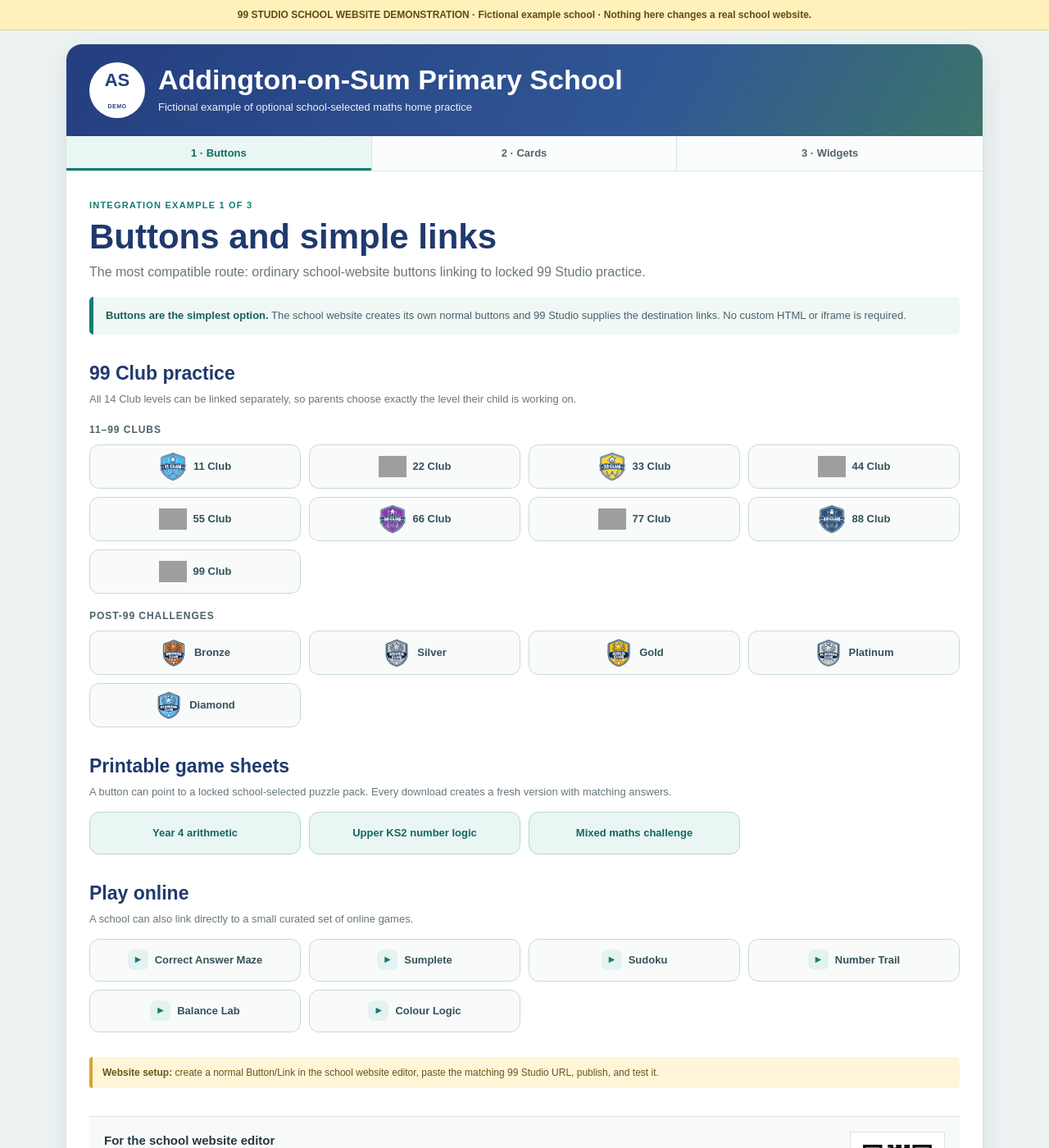
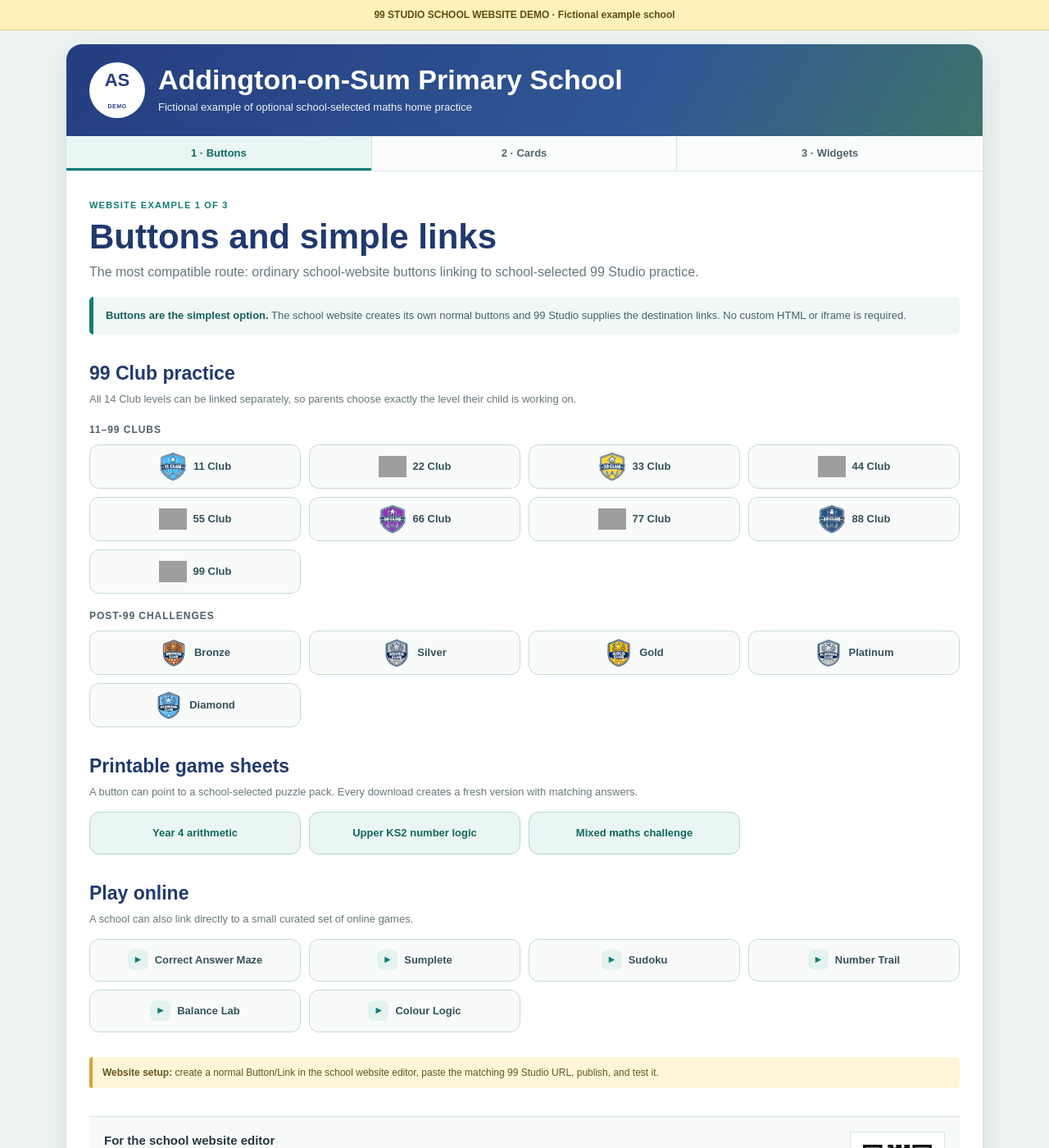
Before and after one commit to techtinkerclub/99club, a Jekyll site: the page built from _pages/school-website-demo.html, in a window 1280 px wide and 1400 px high. Shown: the whole window at 82% size. Built offline with Jekyll 4.4.1, drawn with Linux system fonts in a browser that asks for light colours; some of the changed text lies outside the part shown; grey boxes are pictures that could not be loaded.

Commit message:
Simplify school demo wording

```diff
--- a/_pages/school-website-demo.html
+++ b/_pages/school-website-demo.html
@@ -14,7 +14,7 @@ sitemap: true
 <link rel="stylesheet" href="/assets/99club/school-demo.css?v=2">
 </head>
 <body>
-<div class="demo-banner">99 STUDIO SCHOOL WEBSITE DEMONSTRATION · Fictional example school · Nothing here changes a real school website.</div>
+<div class="demo-banner">99 STUDIO SCHOOL WEBSITE DEMO · Fictional example school</div>
 <div class="demo-shell">
   <header class="demo-school-head">
     <div class="demo-school-mark" aria-label="Fictional demonstration school mark">AS<small>DEMO</small></div>
@@ -29,9 +29,9 @@ sitemap: true
 
   <main class="demo-page">
     <section class="demo-tab-panel" id="demo-panel-buttons" data-demo-panel="buttons" role="tabpanel" aria-labelledby="demo-tab-buttons">
-      <span class="demo-kicker">Integration example 1 of 3</span>
+      <span class="demo-kicker">Website example 1 of 3</span>
       <h2 class="demo-title">Buttons and simple links</h2>
-      <p class="demo-lead">The most compatible route: ordinary school-website buttons linking to locked 99 Studio practice.</p>
+      <p class="demo-lead">The most compatible route: ordinary school-website buttons linking to school-selected 99 Studio practice.</p>
       <div class="demo-method-note"><strong>Buttons are the simplest option.</strong> The school website creates its own normal buttons and 99 Studio supplies the destination links. No custom HTML or iframe is required.</div>
 
       <section class="demo-section">
@@ -45,7 +45,7 @@ sitemap: true
 
       <section class="demo-section">
         <h2>Printable game sheets</h2>
-        <p>A button can point to a locked school-selected puzzle pack. Every download creates a fresh version with matching answers.</p>
+        <p>A button can point to a school-selected puzzle pack. Every download creates a fresh version with matching answers.</p>
         <div class="demo-button-grid" id="demo-pack-buttons"></div>
       </section>
 
@@ -59,7 +59,7 @@ sitemap: true
     </section>
 
     <section class="demo-tab-panel" id="demo-panel-cards" data-demo-panel="cards" role="tabpanel" aria-labelledby="demo-tab-cards" hidden>
-      <span class="demo-kicker">Integration example 2 of 3</span>
+      <span class="demo-kicker">Website example 2 of 3</span>
       <h2 class="demo-title">Visual cards</h2>
       <p class="demo-lead">A more visual school-page layout using ready-made practice cards while keeping each activity as a normal link.</p>
       <div class="demo-method-note"><strong>Cards are the visual option.</strong> 99 Studio can provide ready-made website-card HTML or downloadable PNG cards. The school attaches the matching practice link and places the cards wherever it wants.</div>
@@ -75,7 +75,7 @@ sitemap: true
 
       <section class="demo-section">
         <h2>Printable game-sheet cards</h2>
-        <p>Each card represents one complete locked puzzle-pack setup rather than one fixed PDF.</p>
+        <p>Each card represents one complete puzzle-pack setup rather than one fixed PDF.</p>
         <div class="demo-card-grid" id="demo-pack-cards"></div>
       </section>
 
@@ -85,11 +85,11 @@ sitemap: true
         <div class="demo-card-grid" id="demo-online-cards"></div>
       </section>
 
-      <div class="demo-editor-note"><strong>Website setup:</strong> use the copied website-card HTML when the CMS allows it, or upload the PNG version and attach the supplied link. The school's own native cards/buttons are also fine.</div>
+      <div class="demo-editor-note"><strong>Website setup:</strong> use the copied website-card HTML when the website editor allows it, or upload the PNG version and attach the supplied link. The school's own native cards/buttons are also fine.</div>
     </section>
 
     <section class="demo-tab-panel" id="demo-panel-widgets" data-demo-panel="widgets" role="tabpanel" aria-labelledby="demo-tab-widgets" hidden>
-      <span class="demo-kicker">Integration example 3 of 3</span>
+      <span class="demo-kicker">Website example 3 of 3</span>
       <h2 class="demo-title">Embedded widgets</h2>
       <p class="demo-lead">The compact option: many school-selected choices presented inside two embedded panels.</p>
       <div class="demo-method-note"><strong>Widgets are the compact multi-choice option.</strong> One embedded panel can hold many school-selected choices without filling the school page with dozens of separate links.</div>
@@ -113,7 +113,7 @@ sitemap: true
       <div>
         <h3>For the school website editor</h3>
         <p>These are live 99 Studio examples, but this page is only a demonstration. The school can use one method or mix them.</p>
-        <p><a href="/schools/" target="_blank" rel="noopener">School website integration help →</a> · <a href="/widget/builder/" target="_blank" rel="noopener">Widget Builder →</a></p>
+        <p><a href="/schools/" target="_blank" rel="noopener">School website help →</a> · <a href="/widget/builder/" target="_blank" rel="noopener">Widget Builder →</a></p>
         <p><strong>Addington-on-Sum Primary School is fictional.</strong> The AS mark is a made-up demonstration mark, not a real school crest.</p>
       </div>
       <div><div id="demo-qr" class="demo-qr" aria-label="QR code for this demonstration page"></div></div>
```
